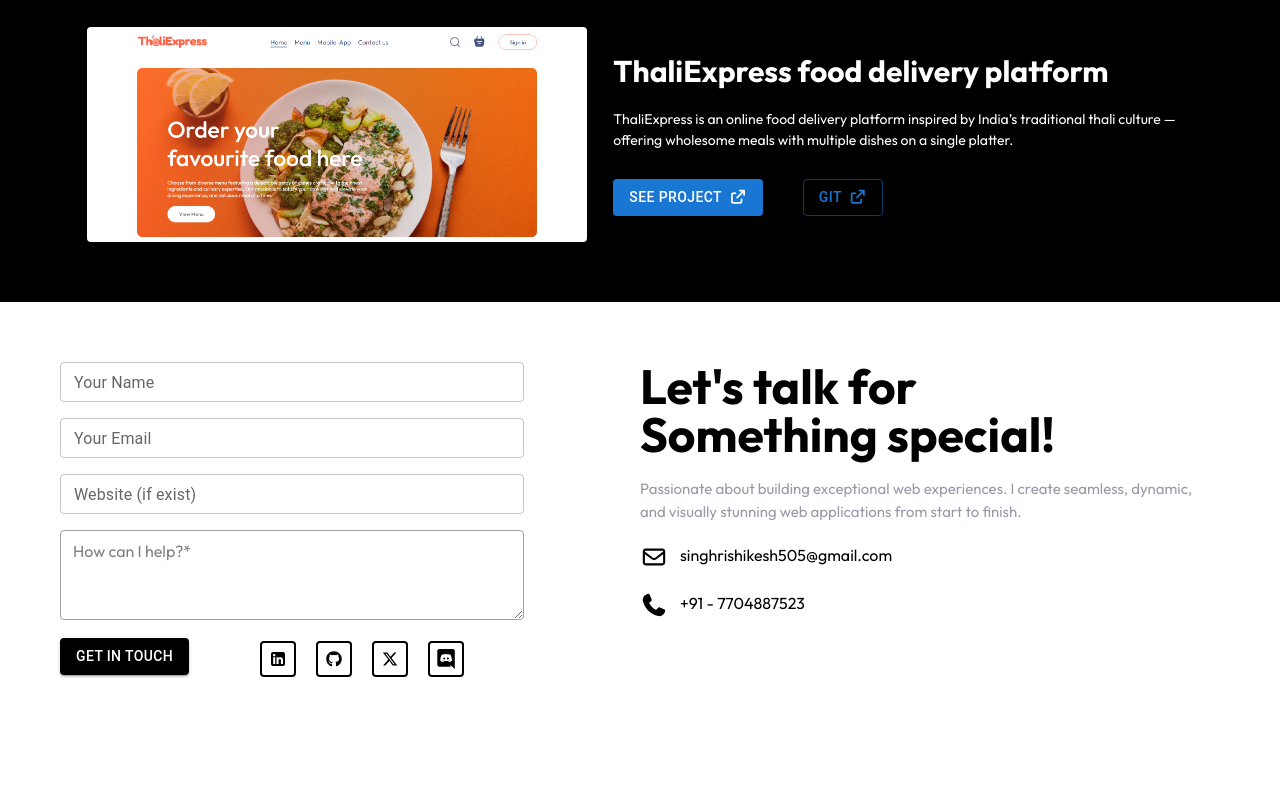
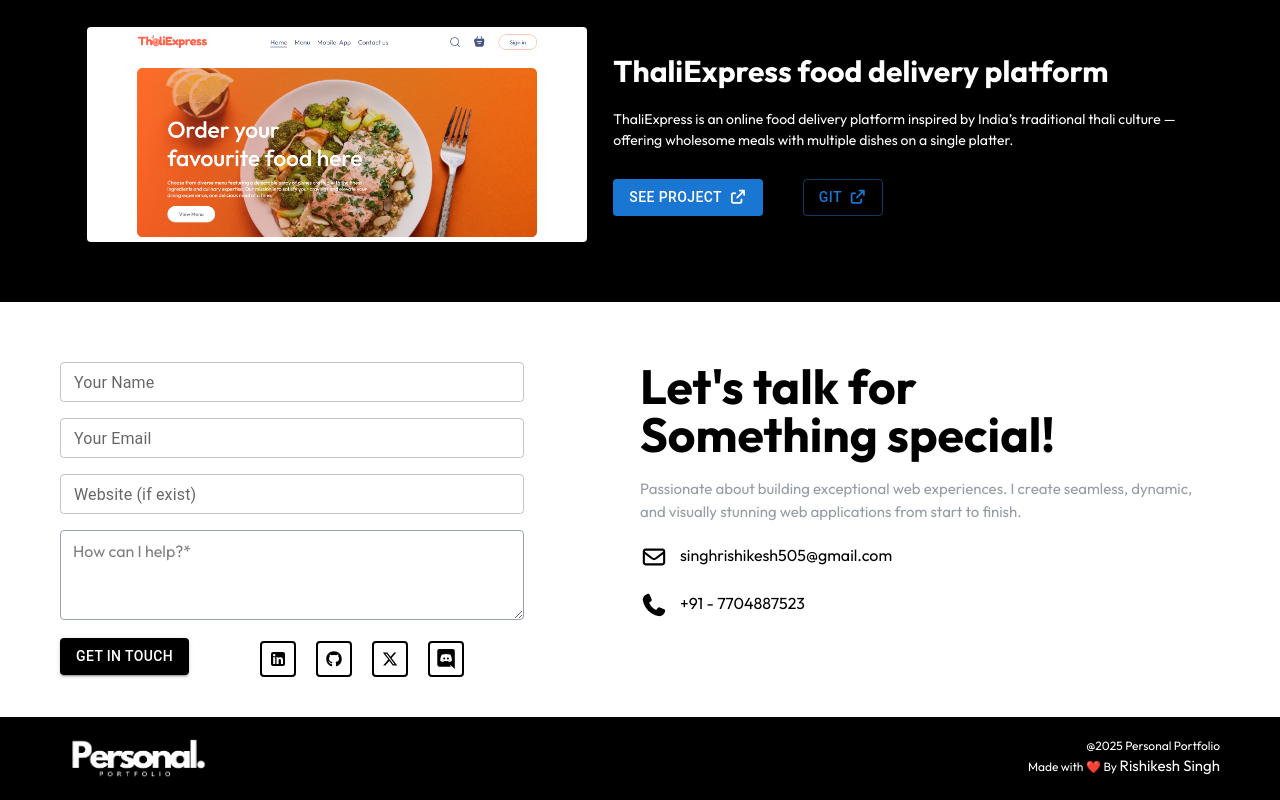
Before and after one commit to errishi/Personal-Portfolio, a React (Vite) app: page / in a window 1280 px wide. Shown: the part 1864-2664 px from the top of the page. Before the commit the page ends 2581 px from the top, so only its background shows below. Built offline with nearby package versions, Linux system fonts and the light colour scheme.

Commit message:
footer section added

```diff
--- a/src/App.jsx
+++ b/src/App.jsx
@@ -6,6 +6,7 @@
 import AboutSection from './components/AboutSection';
 import ProjectSection from './components/ProjectSection';
 import ContactForm from './components/ContactForm';
+import Footer from './components/Footer';
 
 const App = () => {
   return (
@@ -17,6 +18,7 @@
       <AboutSection />
       <ProjectSection />
       <ContactForm />
+      <Footer />
     </>
   )
 }
--- /dev/null
+++ b/src/components/Footer.jsx
@@ -0,0 +1,15 @@
+import React from 'react'
+
+const Footer = () => {
+  return (
+    <div className='bg-black text-white lg:px-15 md:px-8 px-5 py-5 flex justify-between'>
+        <img src="/footer-logo.png" className='w-[150px]' alt="logo" />
+        <div className='text-end'>
+            <p className='text-[12px]'>@{new Date().getFullYear()} Personal Portfolio</p>
+            <p className='lg:text-[12px] md:text-[12px] text-[11px]'>Made with ❤️ By <span className='lg:text-[15px] md:text-[15px] text-[13px]'>Rishikesh Singh</span></p>
+        </div>
+    </div>
+  )
+}
+
+export default Footer;
```
Also changed, not shown: public/footer-logo.png (added).
